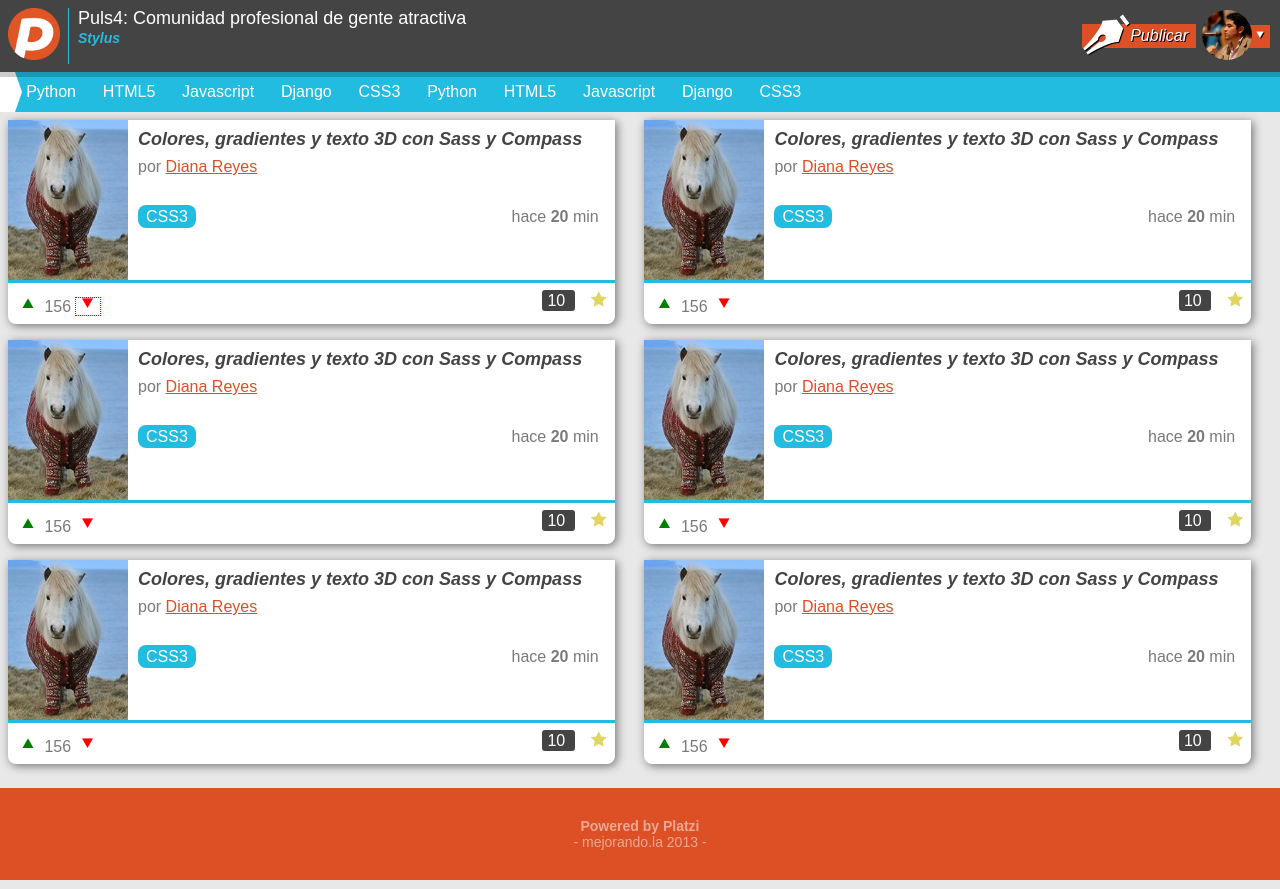
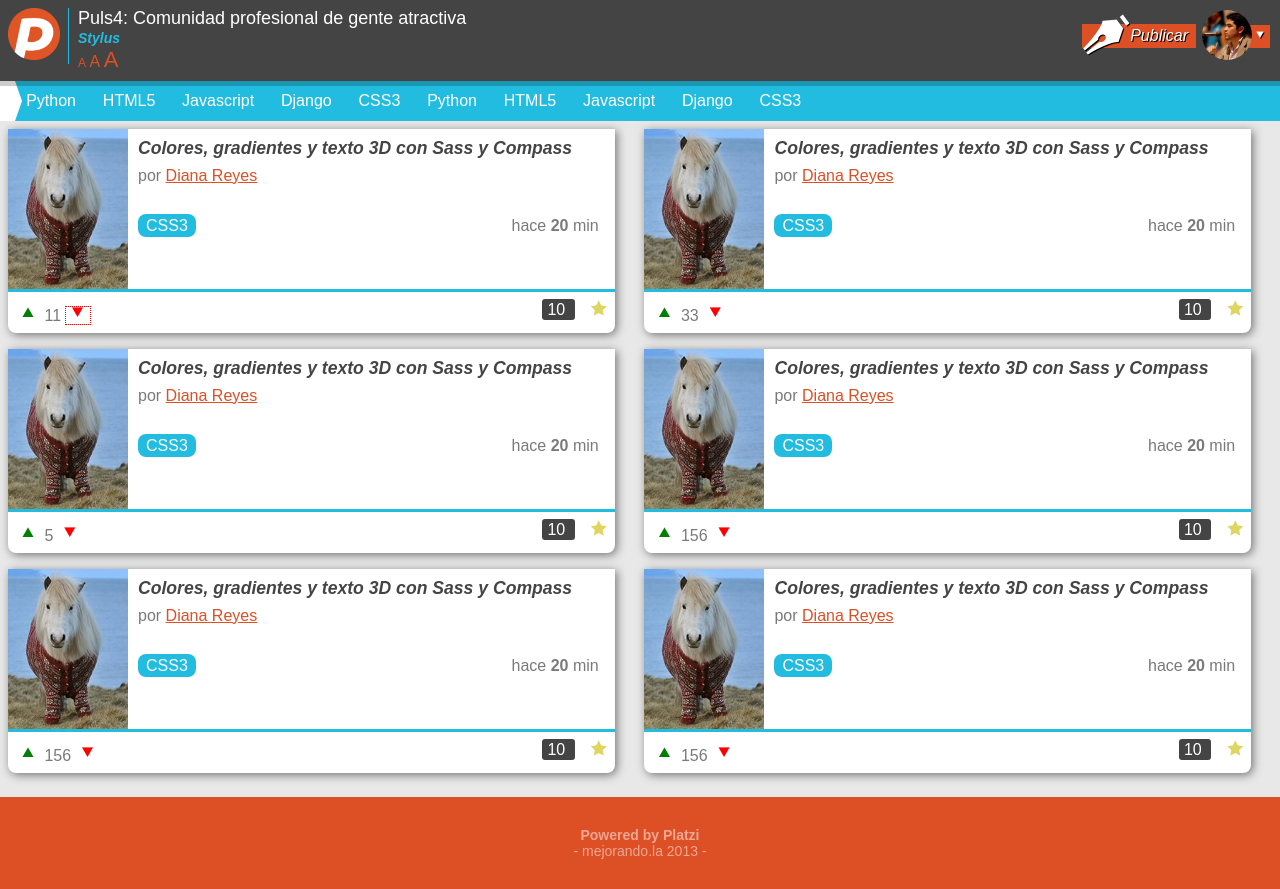
Before and after one commit to freddier/Frontend2-Europa, a plain HTML site: page index.html in a window 1280 px wide. Both pictures are taken after a click on the link 87 px from the left and 306 px from the top of the page. Drawn offline with Linux system fonts and the light colour scheme; files whose address does not match are found by name.

Commit message:
Codigo con el ejemplo de Closures clase de Pablo Rigazzi

```diff
--- a/css/puls4.css
+++ b/css/puls4.css
@@ -1,6 +1,6 @@
 @font-face{font-family:'iconitos';src:url("../fonts/icomoon.eot");src:url("../fonts/icomoon.eot?#iefix") format('embedded-opentype'),url("../fonts/icomoon.ttf") format('truetype'),url("../fonts/icomoon.woff") format('woff'),url("../fonts/icomoon.svg#icomoon") format('svg');font-weight:normal;font-style:normal}
 a{color:#dd4f24}
-body{background:#e8e8e8;color:#444;font-family:Arial;font-size:16px}
+body{background:#e8e8e8;color:#444;font-family:Arial;font-size:16px;transition:font-size 1s}
 footer{background:#dd4f24;color:rgba(255,255,255,0.5);padding:1em 0;text-align:center;width:100%;}
 footer h3{font-size:14px;font-weight:normal;}
 footer h3 strong{display:block}
@@ -14,6 +14,7 @@ header .titular{margin:0 60px 0 70px;}
 header .titular .filtro{color:#22bce0;font-size:14px;font-style:italic;font-weight:bold;text-decoration:none}
 header .titular .publicar{background:#dd4f24;color:#fff;float:right;font-style:italic;margin:-5px 1em 0 0;padding:.2em .5em;text-decoration:none;text-shadow:1px 1px 0 #000;}
 header .titular .publicar:before{display:inline-block;content:"\e600";font-family:"iconitos";margin:0 3px 0 0}
+header .titular .sizer{text-decoration:none}
 header .titular .titulo{font-size:18px;font-weight:normal;margin:0;padding:0}
 header .usuario{position:absolute;right:10px;top:10px;}
 header .usuario .avatar{margin:0 1.1em 0 0;position:relative;z-index:2;}
@@ -43,7 +44,7 @@ nav .menu li a{color:#fff;display:block;margin:0 .5em;padding:0 .2em;text-decora
 .posts .post .descripcion .detalles .autor{margin:.5em 0 2em 0}
 .posts .post .descripcion .detalles .fecha{float:right;margin:0 1em 0 0}
 .posts .post .descripcion .detalles .tag{background:#22bce0;border-radius:.5em;color:#fff;padding:.2em .5em;text-decoration:none}
-.posts .post .descripcion .detalles .titulo{color:#444;font-size:18px;font-style:italic;margin:0;padding:.5em .5em 0 0}
+.posts .post .descripcion .detalles .titulo{color:#444;font-size:1.1em;font-style:italic;margin:0;padding:.5em .5em 0 0}
 .posts .post .descripcion .imagen{float:left;}
 .posts .post .descripcion .imagen img{height:160px;vertical-align:top;width:120px}
 @media screen and (min-width: 768px){header .titular .publicar{padding-left:3em;position:relative;}
--- a/index.html
+++ b/index.html
@@ -25,6 +25,11 @@
 				<a class="publicar" href="#">
 					Publicar
 				</a>
+			</div>
+			<div>
+				<a href="#12" class="sizer">A</a>
+				<a href="#16" class="sizer">A</a>
+				<a href="#22" class="sizer">A</a>
 			</div>
 		</div>
 		<div class="usuario">
@@ -75,7 +80,7 @@
 			<div class="acciones">
 				<div class="votos">
 					<a class="up" href="#"></a>
-					<span class="total">156</span>
+					<span class="total">12</span>
 					<a class="down" href="#"></a>
 				</div>
 				<div class="datos">
@@ -105,7 +110,7 @@
 			<div class="acciones">
 				<div class="votos">
 					<a class="up" href="#"></a>
-					<span class="total">156</span>
+					<span class="total">33</span>
 					<a class="down" href="#"></a>
 				</div>
 				<div class="datos">
@@ -135,7 +140,7 @@
 			<div class="acciones">
 				<div class="votos">
 					<a class="up" href="#"></a>
-					<span class="total">156</span>
+					<span class="total">5</span>
 					<a class="down" href="#"></a>
 				</div>
 				<div class="datos">
@@ -247,9 +252,24 @@
 	</footer>
 	<script>
 	$(function() {
+		function crearSizer(pixels) {
+			return function() {
+				$('body').css('font-size', pixels+'px');
+			}
+		}
+
+		$('.sizer').each(function(i, link) {
+			var pixels = $(link).prop('hash').substring(1);
+			$(link)
+				.css('font-size', pixels+'px')
+				.on('click', crearSizer(pixels));
+		});
+
 		function mostrarForm() {
 			$('form').slideToggle();
 		}
+
+		$('.publicar').on('click', mostrarForm);
 
 		function procesarForm(e) {
 			e.preventDefault();
@@ -288,14 +308,36 @@
 '				</div> ' +
 '			</div> ' +
 '		</article>');
+
 			$('form input[type=text]').val('');
 			$('form').slideUp();
 		}
 
-		$('.publicar').on('click', mostrarForm);
+		$('form').on('submit', procesarForm);
 
-		$('form').on('submit', procesarForm);
-	})
+		function crearContador(inicial) {
+			var contador = inicial || 0;
+			return {
+				up : function() {
+					return ++contador;
+				},
+				down : function() {
+					return --contador;
+				}
+			};
+		};
+
+		$('.total').each(function(i, elem) {
+			var contador = crearContador(elem.innerHTML);
+			$(elem)
+				.siblings('.up').on('click', function() {
+					$(elem).html(contador.up());
+				})
+				.siblings('.down').on('click', function() {
+					$(elem).html(contador.down());
+				})
+		});
+	});
 	</script>
 </body>
 </html>
```
Also changed, not shown: 1 other file.
